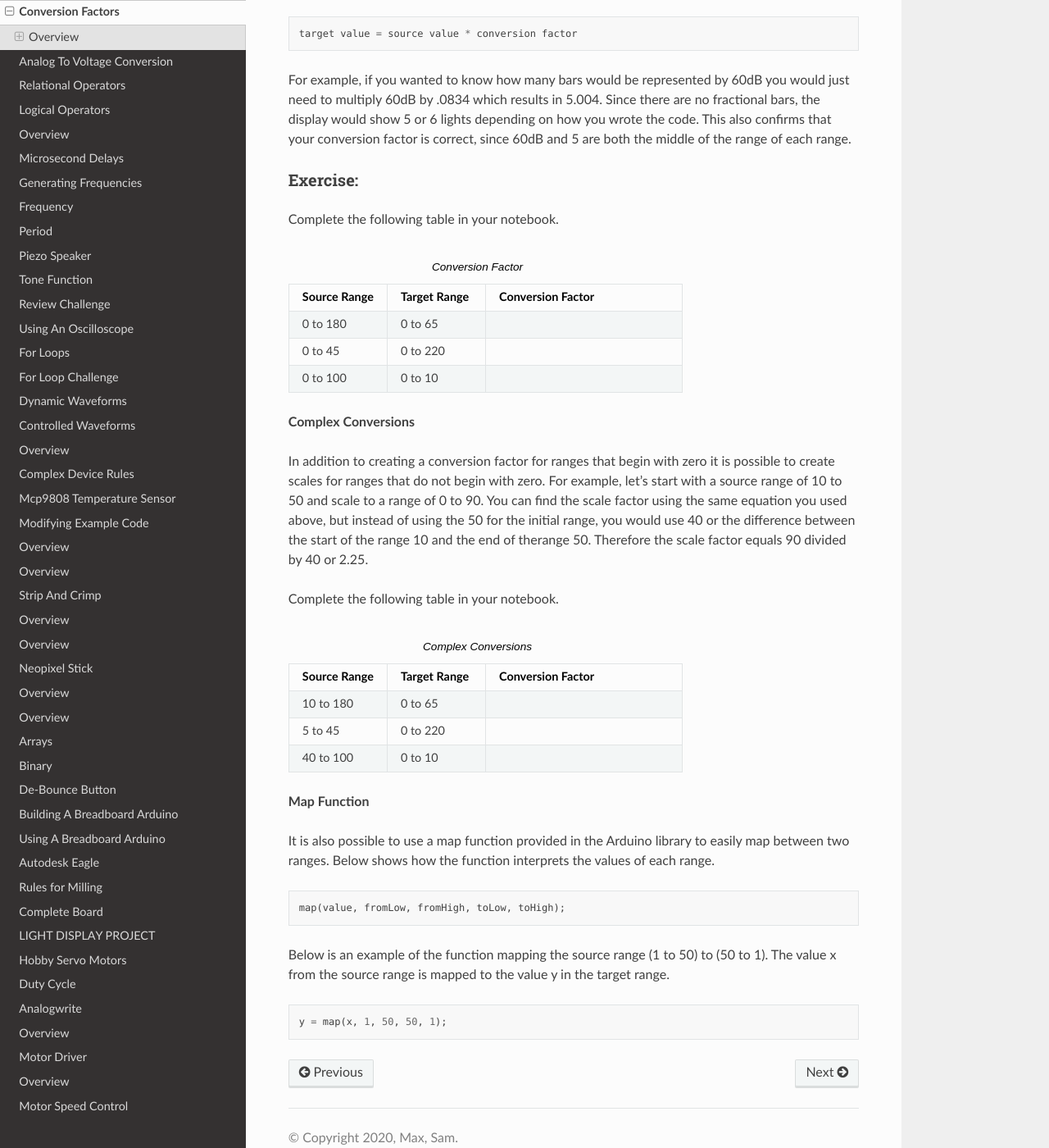
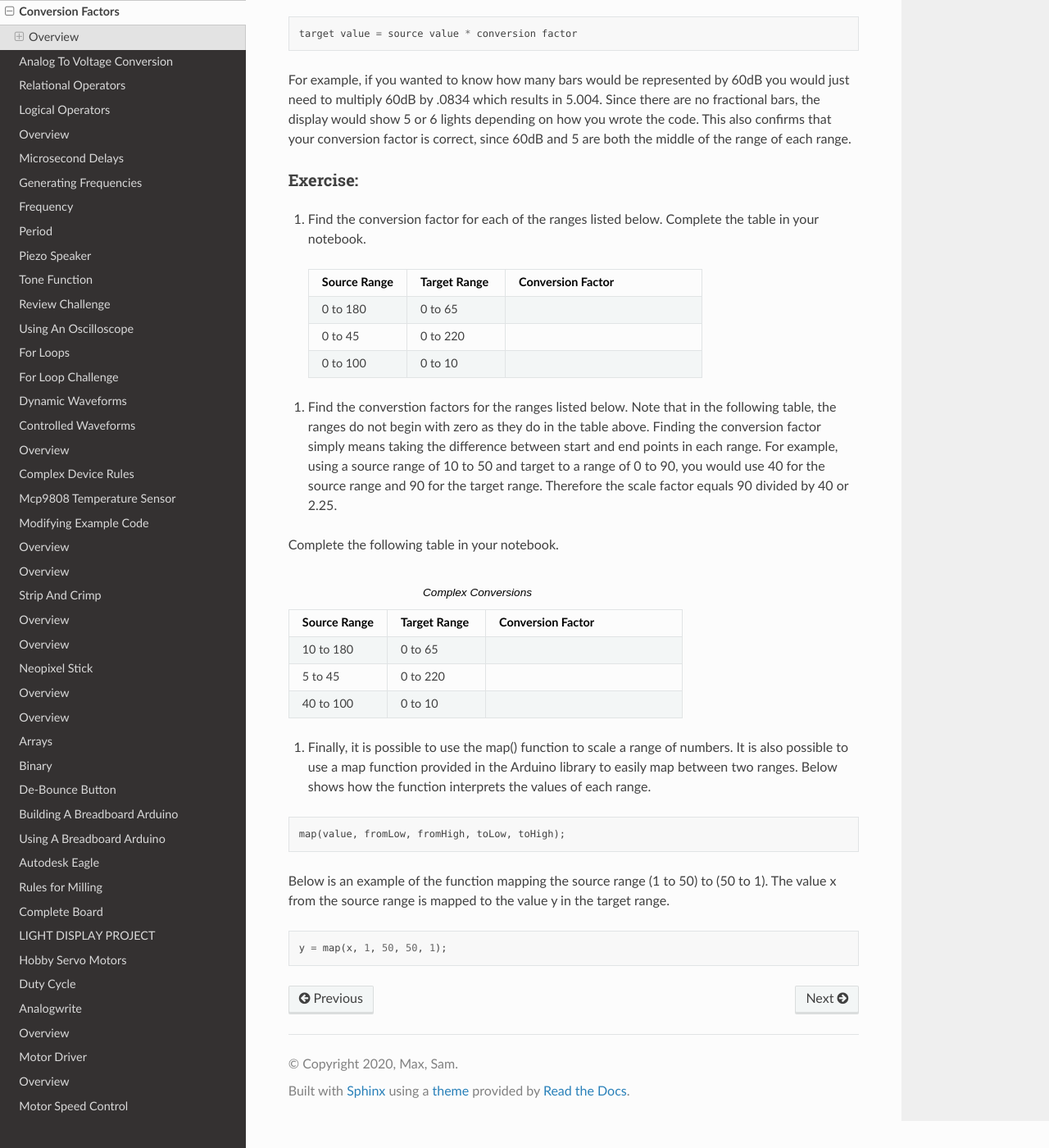
Before and after one commit to maxtkc/mvths-wiki, a Sphinx documentation site: the page built from docs/021i-conversion-factors.rst, in a window 1280 px wide and 1400 px high, scrolled down 527 px. Shown: the whole window at 82% size. Built offline with Sphinx 7.4.7 and the Read the Docs theme 2.0.0, drawn with Linux system fonts in a browser that asks for light colours; pages that are not in the unit, such as notebooks, are missing from menus.

Commit message:
Update 021i-conversion-factors.rst

```diff
--- a/docs/021i-conversion-factors.rst
+++ b/docs/021i-conversion-factors.rst
@@ -17,28 +17,27 @@
 Exercise:
 ~~~~~~~~~
 
-Complete the following table in your notebook.
 
-.. list-table:: Conversion Factor
-   :widths: 25 25 50
-   :header-rows: 1
+#. Find the conversion factor for each of the ranges listed below. Complete the table in your notebook.
 
-   * - Source Range
-     - Target Range
-     - Conversion Factor
-   * - 0 to 180
-     - 0 to 65
-     -
-   * - 0 to 45
-     - 0 to 220
-     -
-   * - 0 to 100
-     - 0 to 10
-     -
+ .. list-table::
+    :widths: 25 25 50
+    :header-rows: 1
 
-**Complex Conversions**
+    * - Source Range
+      - Target Range
+      - Conversion Factor
+    * - 0 to 180
+      - 0 to 65
+      -
+    * - 0 to 45
+      - 0 to 220
+      -
+    * - 0 to 100
+      - 0 to 10
+      -
 
-In addition to creating a conversion factor for ranges that begin with zero it is possible to create scales for ranges that do not begin with zero. For example, let’s start with a source range of 10 to 50 and scale to a range of 0 to 90. You can find the scale factor using the same equation you used above, but instead of using the 50 for the initial range, you would use 40 or the difference between the start of the range 10 and the end of therange 50.  Therefore the scale factor equals 90 divided by 40 or 2.25.
+#. Find the converstion factors for the ranges listed below. Note that in the following table, the ranges do not begin with zero as they do in the table above. Finding the conversion factor simply means taking the difference between start and end points in each range. For example, using a source range of 10 to 50 and target to a range of 0 to 90, you would use 40 for the source range and 90 for the target range.  Therefore the scale factor equals 90 divided by 40 or 2.25.
 
 Complete the following table in your notebook.
 
@@ -59,9 +58,7 @@
      - 0 to 10
      -
 
-**Map Function**
-
-It is also possible to use a map function provided in the Arduino library to easily map between two ranges. Below shows how the function interprets the values of each range.
+#. Finally, it is possible to use the map() function to scale a range of numbers. It is also possible to use a map function provided in the Arduino library to easily map between two ranges. Below shows how the function interprets the values of each range.
 
 .. code-block:: C
 
```
